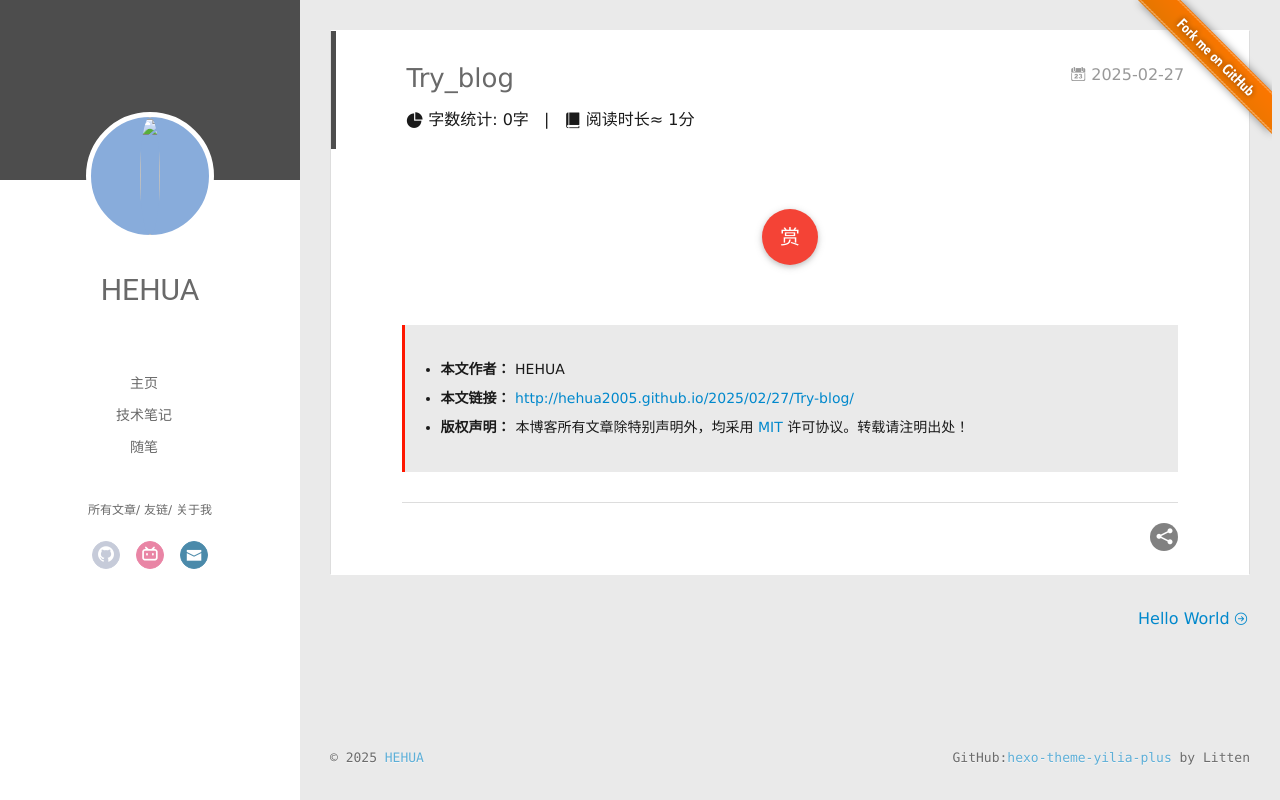
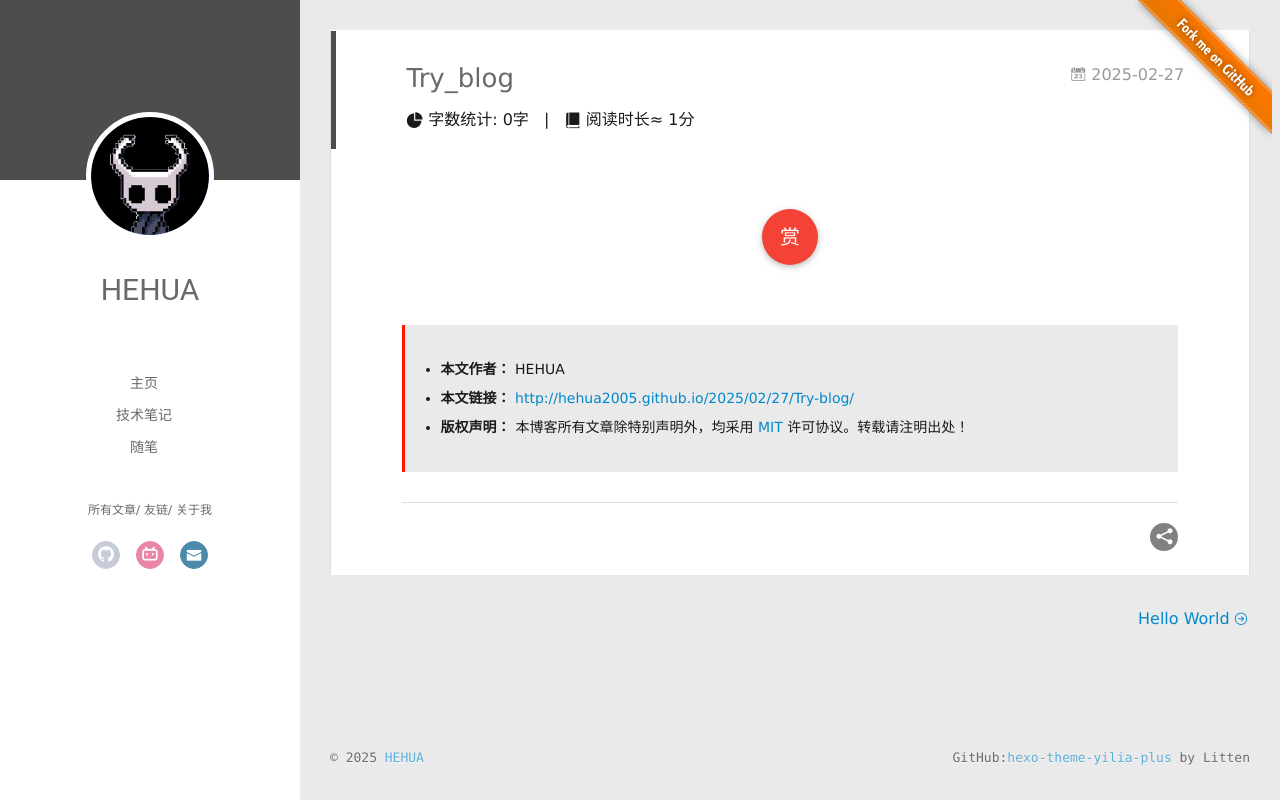
Before and after one commit to HEHUA2005/HEHUA2005.github.io, a plain HTML site: page 2025/02/27/Try-blog/index.html in a window 1280 px wide. Drawn offline with Linux system fonts and the light colour scheme; some packages are replaced by stand-ins of ours; no server answers; a script that the page names is missing.

Commit message:
Site updated: 2025-02-28 18:45:04

```diff
--- a/2025/02/27/Try-blog/index.html
+++ b/2025/02/27/Try-blog/index.html
@@ -61,7 +61,7 @@
 <div class="intrude-less">
 	<header id="header" class="inner">
 		<a href="/" class="profilepic">
-			<img src="/img/head.jpg" class="js-avatar">
+			<img src="/img/touxiang.jpg" class="js-avatar">
 		</a>
 		<hgroup>
 			<h1 class="header-author"><a href="/">HEHUA</a></h1>
@@ -137,7 +137,7 @@
 		<header id="header" class="inner">
 			<div class="profilepic">
 				<a href="/">
-					<img src="/img/head.jpg" class="js-avatar">
+					<img src="/img/touxiang.jpg" class="js-avatar">
 				</a>
 			</div>
 			<hgroup>
```
Also changed, not shown: 2025/02/27/hello-world/index.html (+2 -2 lines), archives/2025/02/index.html (+2 -2 lines), archives/2025/index.html (+2 -2 lines), archives/index.html (+2 -2 lines), index.html (+2 -2 lines).
